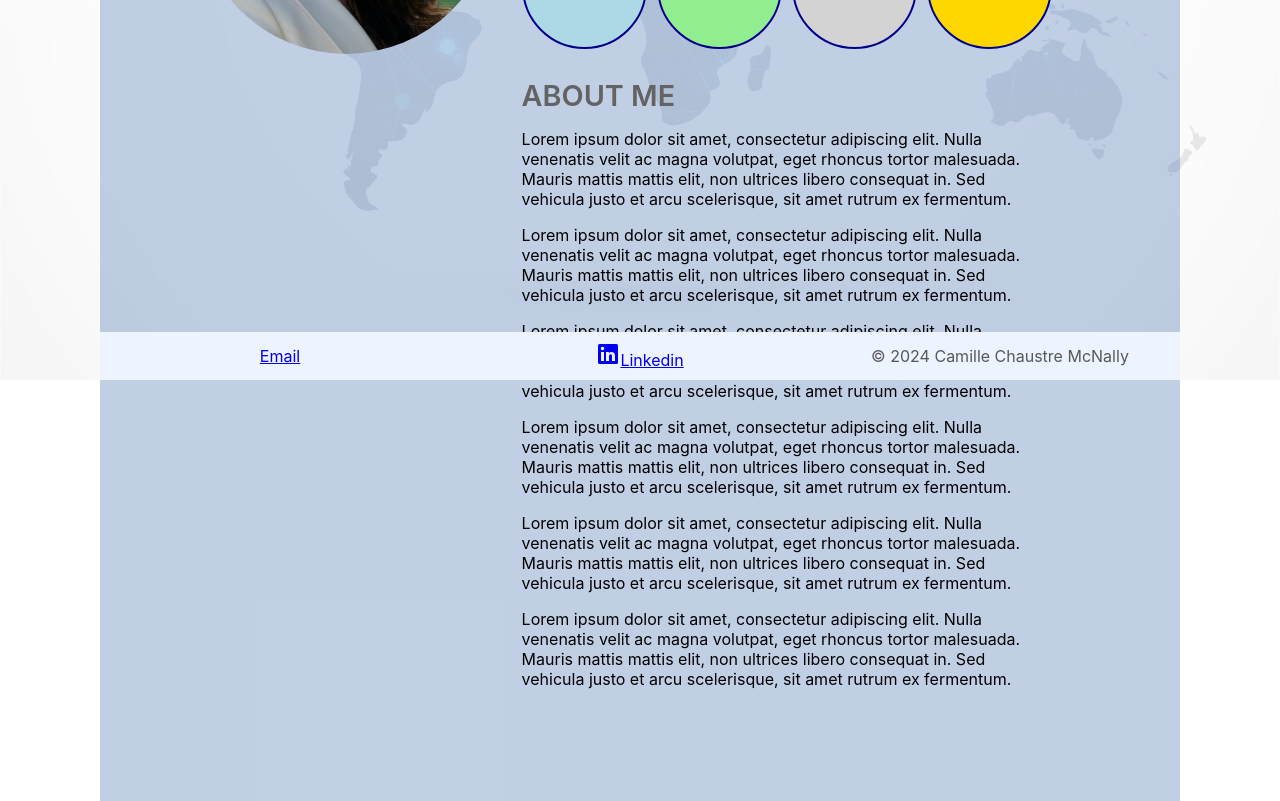
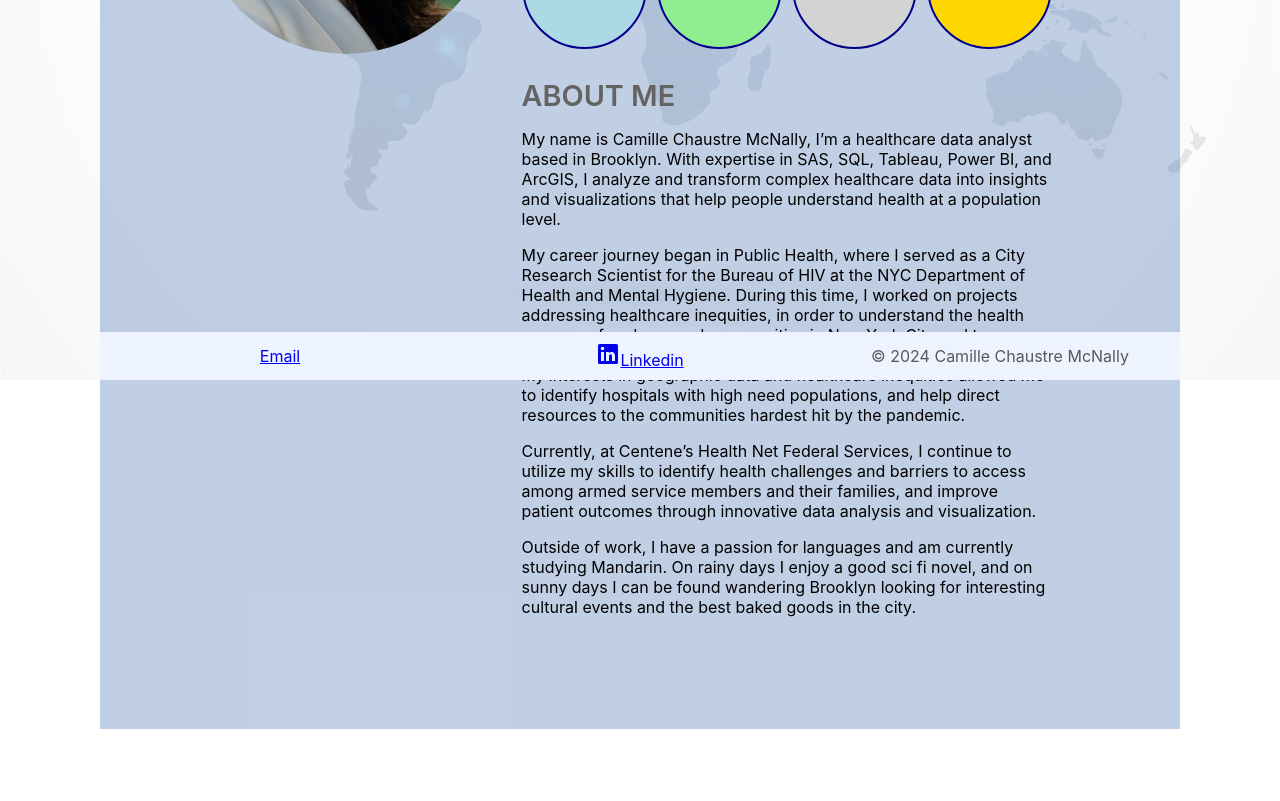
Before and after one commit to TheMartinCrabtree/web-cam, a React (Create React App) app in the folder frontend/: page / in a window 1280 px wide. Shown: the part 420-1221 px from the top of the page. After the commit the page ends 1149 px from the top, so only its background shows below. Built offline with nearby package versions, Linux system fonts and the light colour scheme.

Commit message:
updated about me

```diff
--- a/frontend/src/components/profile/AboutMeView.tsx
+++ b/frontend/src/components/profile/AboutMeView.tsx
@@ -7,40 +7,34 @@ const AboutMeView = () => {
     <>
       <TextBlockHeading>ABOUT ME</TextBlockHeading>
       <StyledParagraph>
-        Lorem ipsum dolor sit amet, consectetur adipiscing elit. Nulla venenatis
-        velit ac magna volutpat, eget rhoncus tortor malesuada. Mauris mattis
-        mattis elit, non ultrices libero consequat in. Sed vehicula justo et
-        arcu scelerisque, sit amet rutrum ex fermentum.
+        My name is Camille Chaustre McNally, I’m a healthcare data analyst based
+        in Brooklyn. With expertise in SAS, SQL, Tableau, Power BI, and ArcGIS,
+        I analyze and transform complex healthcare data into insights and
+        visualizations that help people understand health at a population level.
       </StyledParagraph>
       <StyledParagraph>
-        Lorem ipsum dolor sit amet, consectetur adipiscing elit. Nulla venenatis
-        velit ac magna volutpat, eget rhoncus tortor malesuada. Mauris mattis
-        mattis elit, non ultrices libero consequat in. Sed vehicula justo et
-        arcu scelerisque, sit amet rutrum ex fermentum.
+        My career journey began in Public Health, where I served as a City
+        Research Scientist for the Bureau of HIV at the NYC Department of Health
+        and Mental Hygiene. During this time, I worked on projects addressing
+        healthcare inequities, in order to understand the health concern of
+        underserved communities in New York City and to advocate for better
+        access to healthcare. During the COVID 19 crisis, my interests in
+        geographic data and healthcare inequities allowed me to identify
+        hospitals with high need populations, and help direct resources to the
+        communities hardest hit by the pandemic.
+      </StyledParagraph>
+
+      <StyledParagraph>
+        Currently, at Centene’s Health Net Federal Services, I continue to
+        utilize my skills to identify health challenges and barriers to access
+        among armed service members and their families, and improve patient
+        outcomes through innovative data analysis and visualization.
       </StyledParagraph>
       <StyledParagraph>
-        Lorem ipsum dolor sit amet, consectetur adipiscing elit. Nulla venenatis
-        velit ac magna volutpat, eget rhoncus tortor malesuada. Mauris mattis
-        mattis elit, non ultrices libero consequat in. Sed vehicula justo et
-        arcu scelerisque, sit amet rutrum ex fermentum.
-      </StyledParagraph>
-      <StyledParagraph>
-        Lorem ipsum dolor sit amet, consectetur adipiscing elit. Nulla venenatis
-        velit ac magna volutpat, eget rhoncus tortor malesuada. Mauris mattis
-        mattis elit, non ultrices libero consequat in. Sed vehicula justo et
-        arcu scelerisque, sit amet rutrum ex fermentum.
-      </StyledParagraph>
-      <StyledParagraph>
-        Lorem ipsum dolor sit amet, consectetur adipiscing elit. Nulla venenatis
-        velit ac magna volutpat, eget rhoncus tortor malesuada. Mauris mattis
-        mattis elit, non ultrices libero consequat in. Sed vehicula justo et
-        arcu scelerisque, sit amet rutrum ex fermentum.
-      </StyledParagraph>
-      <StyledParagraph>
-        Lorem ipsum dolor sit amet, consectetur adipiscing elit. Nulla venenatis
-        velit ac magna volutpat, eget rhoncus tortor malesuada. Mauris mattis
-        mattis elit, non ultrices libero consequat in. Sed vehicula justo et
-        arcu scelerisque, sit amet rutrum ex fermentum.
+        Outside of work, I have a passion for languages and am currently
+        studying Mandarin. On rainy days I enjoy a good sci fi novel, and on
+        sunny days I can be found wandering Brooklyn looking for interesting
+        cultural events and the best baked goods in the city.
       </StyledParagraph>
     </>
   );
```
